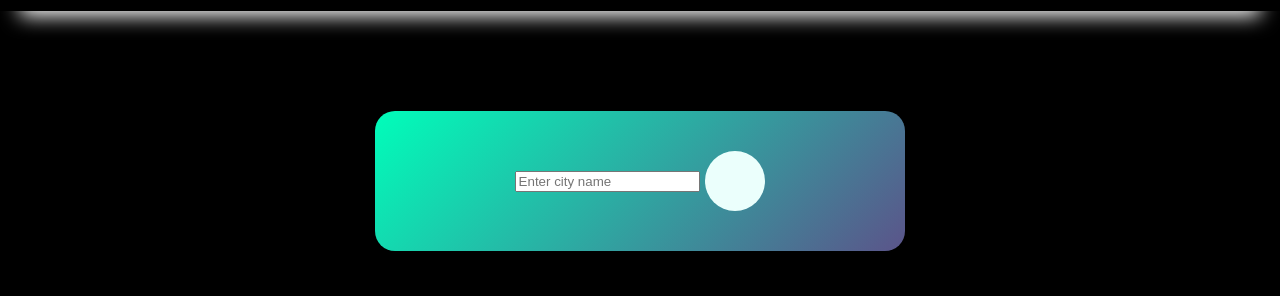
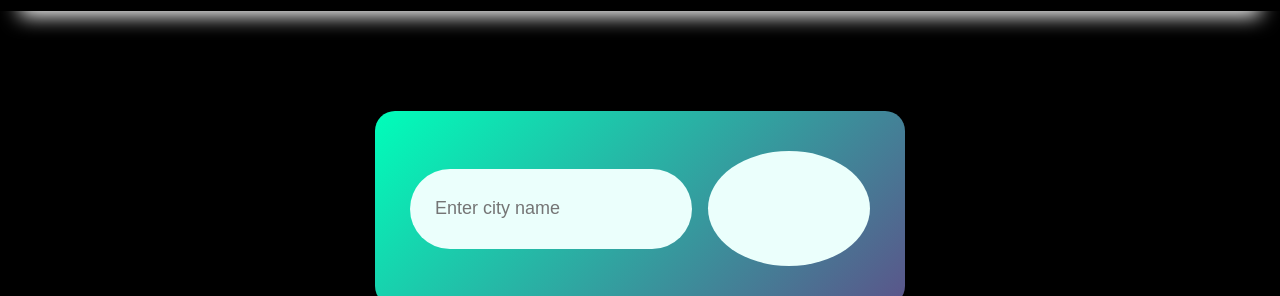
Before and after one commit to Budabos/Weather-App, a plain HTML site: page Weather-APP/index.html in a window 1280 px wide. Shown: the part 71-367 px from the top of the page. Drawn offline with Linux system fonts and the light colour scheme.

```diff
--- a/Weather-APP/index.css
+++ b/Weather-APP/index.css
@@ -161,13 +161,33 @@ body{
     padding: 40px 35px;
     text-align: center;
 }
+.search{
+    width: 100%;
+    display: flex;
+    align-items: center;
+    justify-content: space-around;
+}
+.search input{
+    border: 0;
+    outline: 0;
+    background: #ebfffc;
+    color: #555;
+    padding: 10px 25px;
+    border-radius: 50px;
+    height: 60px;
+    cursor: pointer;
+    flex: 1;
+    margin-right: 16px;
+    font-size: 18px;
+}
 .search button{
     border: 0;
     outline: 0;
     background: #ebfffc;
     border-radius: 50%;
-    width: 60px;
-    height: 60px;
+    width: 60%;
+    height: 60%;
+    padding: 50px  45px;
     cursor: pointer;
 }
 .search button img{
```
